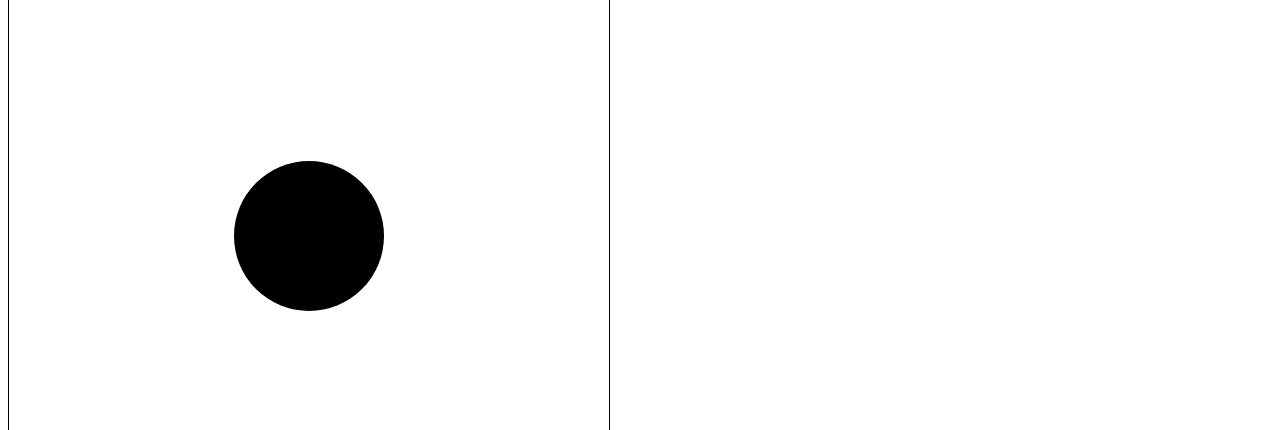
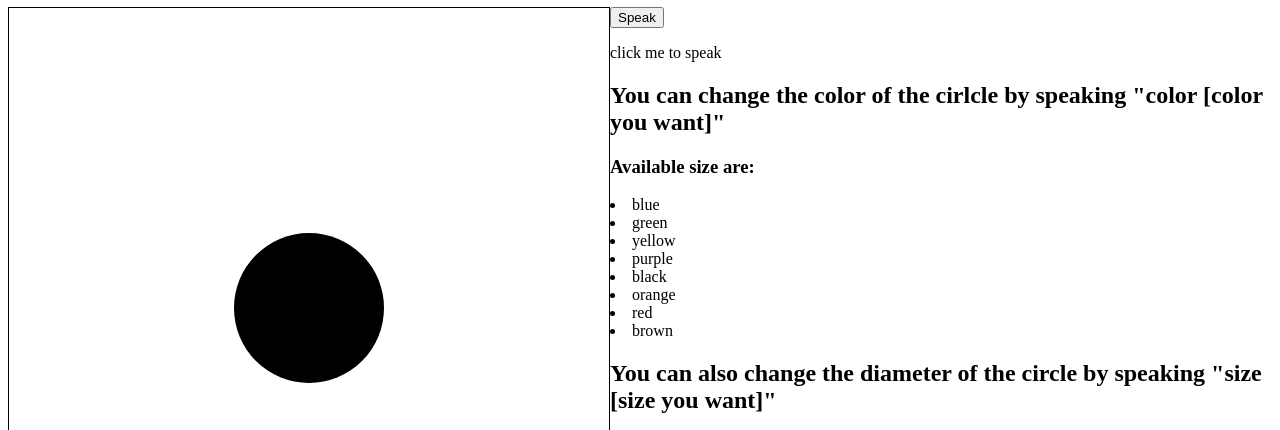
Before and after one commit to WHuang-dot/3610, a website: page voiceRecognition/index.html in a window 1280 px wide. Shown: the part 73-503 px from the top of the page. Drawn offline with Linux system fonts and the light colour scheme.

Commit message:
finish speech recognition

```diff
--- a/voiceRecognition/circle.js
+++ b/voiceRecognition/circle.js
@@ -36,18 +36,28 @@ function test(){
         recognition.onresult = function(event) {
             resultInText = event.results[0][0].transcript
             console.log(resultInText)
+            if(resultInText.toLowerCase() === "help"){
+                document.getElementById("message").innerHTML = "Say color, followed by a color, to set the circle color. Say size, followed of a number from 1 to 300, to set the diameter of the circle."
+            }else{
+
+            }
             let sizeIndex = resultInText.indexOf("size")
             let sizeNumber = parseInt(resultInText.substring(sizeIndex+5,resultInText.length))
             console.log(sizeNumber)
             if(sizeNumber < 1){
                 console.log("Too small")
+                document.getElementById("message").innerHTML = "Too small"
             }else if(sizeNumber > 300){
                 console.log("Too big")
-            }else if(!sizeNumber){
+                document.getElementById("message").innerHTML = "Too big"
+            }else if(!sizeNumber && resultInText.includes("size")){
                 console.log("Invalid Size")
+                document.getElementById("message").innerHTML = "Invalid Size"
             }else{
-                radius = sizeNumber
-                draw()
+                if(sizeNumber){
+                    radius = sizeNumber
+                    draw()
+                }
             }
             if(resultInText.toLowerCase() === "color blue"){
                 console.log("change color to blue")
--- a/voiceRecognition/index.html
+++ b/voiceRecognition/index.html
@@ -2,12 +2,28 @@
 <html lang="en" >
 <head>
   <meta charset="UTF-8">
+  <style>
+    #canvas {float: left;}
+    </style>
 </head>
 <body>
+    <h1>Voice Recognition project</h1>
     <div class="container">
     <canvas id="canvas" width="600" height="600" style="border:1px solid"></canvas>
     </div>
     <script  src="./circle.js"></script>
-    <button id="speak-button" type="button" onclick="test()">Reset</button>
-    </body>
+    <button id="speak-button" type="button" onclick="test()">Speak</button> <p>click me to speak</p>
+    <h2>You can change the color of the cirlcle by speaking "color [color you want]"</h2>
+    <h3>Available size are:</h3>
+    <li>blue</li>
+    <li>green</li>
+    <li>yellow</li>
+    <li>purple</li>
+    <li>black</li>
+    <li>orange</li>
+    <li>red</li>
+    <li>brown</li>
+    <h2>You can also change the diameter of the circle by speaking "size [size you want]"</h2>
+    <h1 id="message">Voice Recognition project</h1>
+</body>
 </html>
```
Also changed, not shown: index.html (+5 -9 lines).
